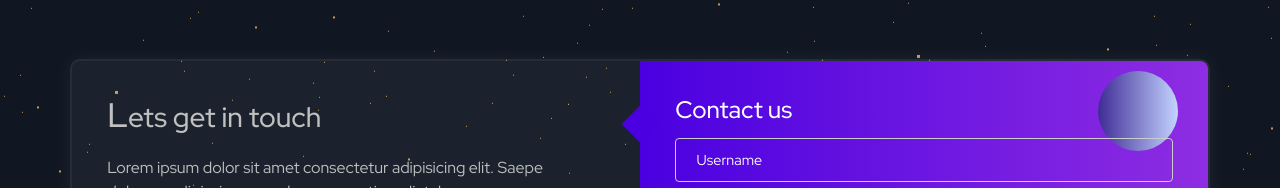
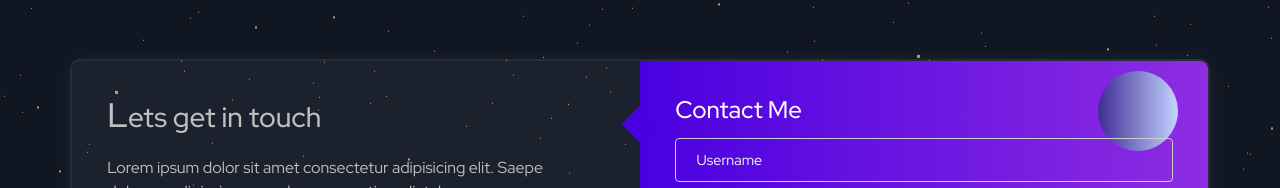
Before and after one commit to DeveloperNikhil07/Nikhil-s-Portfolio, a Next.js app: page /contactme in a window 1280 px wide. Shown: the part 138-326 px from the top of the page. Built offline with nearby package versions, Linux system fonts and the light colour scheme; no server answers.

Commit message:
Rename name

```diff
--- a/src/app/Component/ConatctUs/ContactForm.jsx
+++ b/src/app/Component/ConatctUs/ContactForm.jsx
@@ -53,7 +53,7 @@ export default function ContactForm({ loading, errors, handleSubmit, handleChang
                     </div>
                 )}
                 <form autoComplete="off" onSubmit={handleSubmit}>
-                    <h3 className="title">Contact us</h3>
+                    <h3 className="title">Contact Me</h3>
 
                     <div className="input-container" style={{ position: "relative" }}>
                         <input
```
